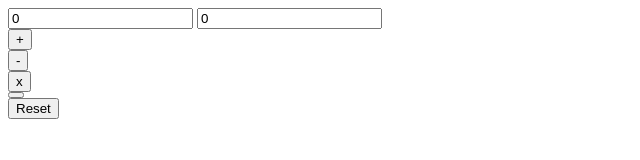
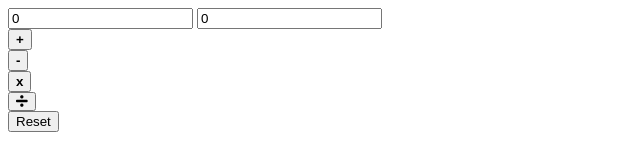
Before and after one commit to Samarth-Srivastava/AngularMasterClass1st, an Angular app: page / in a window 1280 px wide. Shown: the top 160 px of the page, without its empty margins (0-640 px from the left). Built offline with nearby package versions, Linux system fonts and the light colour scheme.

Commit message:
2 files modified

```diff
--- a/src/app/app.component.html
+++ b/src/app/app.component.html
@@ -8,13 +8,13 @@
   </div>
   <div class="row">
 <div class="col-2">
-  <button type="button" (click)="add()">+</button>
+  <button type="button" (click)="add()"><b>+</b></button>
 </div>
 <div class="col-2">
-  <button type="button" (click)="diff()">-</button>
+  <button type="button" (click)="diff()"><b>-</b></button>
 </div>
 <div class="col-2">
-  <button type="button" (click)="product()">x</button>
+  <button type="button" (click)="product()"><b>x</b></button>
 </div>
 <div class="col-2">
   <button type="button" (click)="Divide()">
--- a/src/index.html
+++ b/src/index.html
@@ -1 +1,2 @@
+<link rel="stylesheet" href="https://use.fontawesome.com/releases/v5.5.0/css/all.css" integrity="sha384-B4dIYHKNBt8Bc12p+WXckhzcICo0wtJAoU8YZTY5qE0Id1GSseTk6S+L3BlXeVIU" crossorigin="anonymous">
 <my-app>loading</my-app>
```
